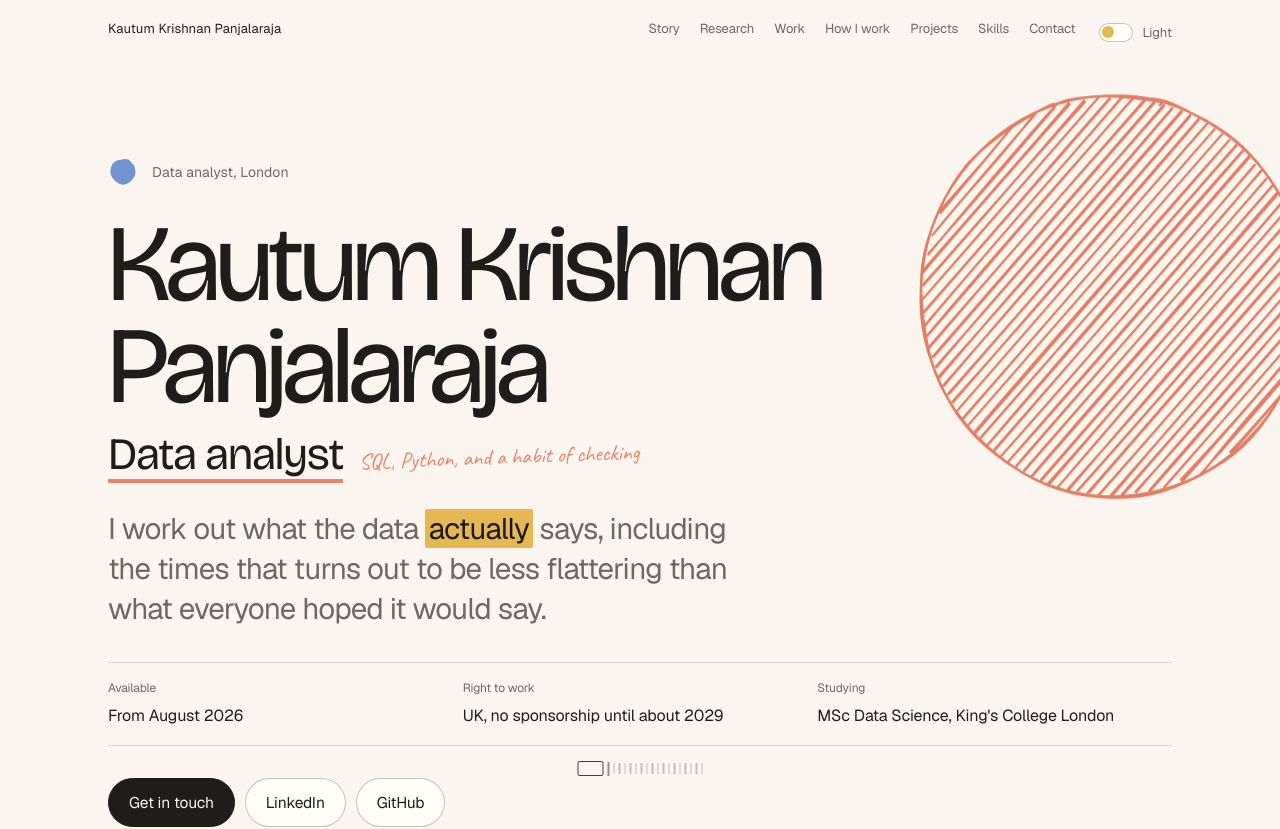
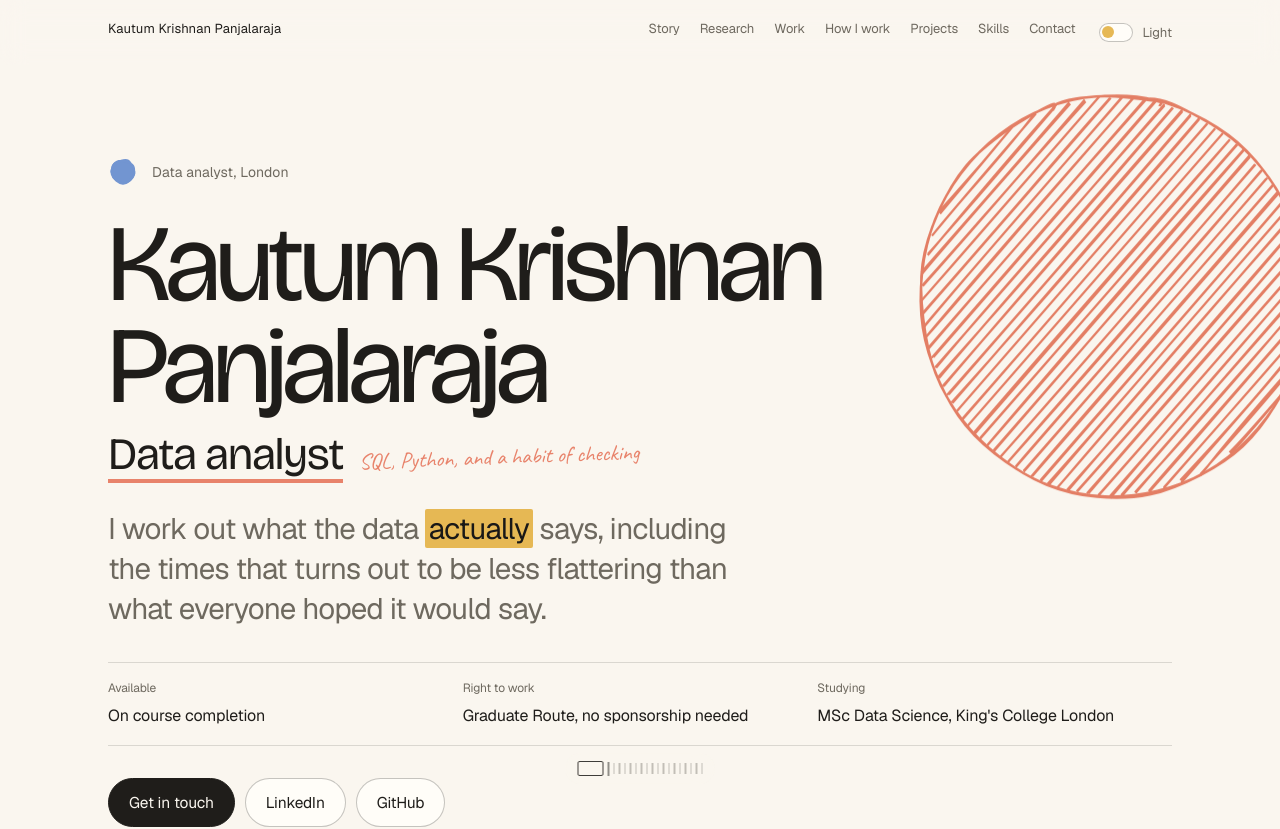
Before and after one commit to kautum/portfolio, a Next.js app: page / in a window 1280 px wide. Shown: the top 829 px of the page. Built offline with nearby package versions, Linux system fonts and the light colour scheme.

Commit message:
fix: correct right to work and availability wording, add Excel and downloadable CV

```diff
--- a/app/error.tsx
+++ b/app/error.tsx
@@ -14,8 +14,8 @@ export default function Error({ reset }: { error: Error; reset: () => void }) {
         Kautum Krishnan Panjalaraja
       </h1>
       <p className="lead" style={{ marginBottom: 28 }}>
-        Data analyst in London. Available from August 2026, with the right to work in the UK
-        without sponsorship until around 2029.
+        Data analyst in London, available on course completion. I have Graduate Route right to
+        work in the UK, so no sponsorship is needed.
       </p>
       <div className="btn-row">
         <a className="btn btn-primary" href="mailto:kpkautum2643@gmail.com">
--- a/app/page.tsx
+++ b/app/page.tsx
@@ -102,11 +102,11 @@ export default function Home() {
             <div className="facts">
               <div className="fact">
                 <p className="fact-label">Available</p>
-                <p className="fact-value">From August 2026</p>
+                <p className="fact-value">On course completion</p>
               </div>
               <div className="fact">
                 <p className="fact-label">Right to work</p>
-                <p className="fact-value">UK, no sponsorship until about 2029</p>
+                <p className="fact-value">Graduate Route, no sponsorship needed</p>
               </div>
               <div className="fact">
                 <p className="fact-label">Studying</p>
@@ -691,6 +691,7 @@ export default function Home() {
                   "Exploratory analysis",
                   "Feature engineering",
                   "Statistical modelling",
+                  "Excel",
                   "pandas",
                   "NumPy",
                   "Data wrangling",
@@ -786,8 +787,8 @@ export default function Home() {
           </Reveal>
           <Reveal delay={60}>
             <p className="lead" style={{ marginBottom: 32 }}>
-              I am looking for data analyst roles in London. Free from August 2026, and able to
-              work in the UK without sponsorship until around 2029.
+              I am looking for data analyst roles in London, available on course completion. I
+              have Graduate Route right to work in the UK, so no sponsorship is needed.
             </p>
           </Reveal>
           <Reveal delay={110}>
@@ -811,6 +812,9 @@ export default function Home() {
               >
                 GitHub
               </a>
+              <a className="btn" href="/kautum-krishnan-panjalaraja-cv.pdf" download>
+                Download CV
+              </a>
             </div>
           </Reveal>
         </div>
```
Also changed, not shown: 1 other file (tests, documents, lock files or other folders).
